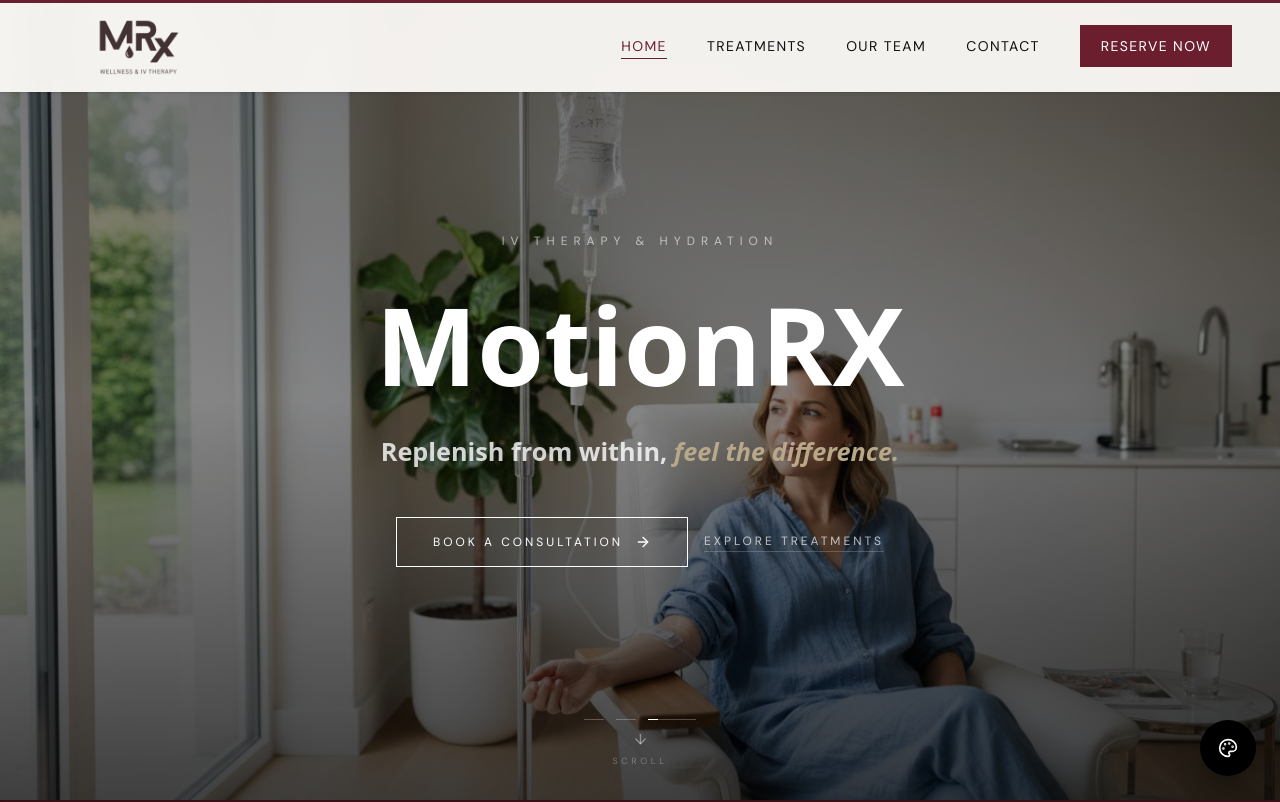
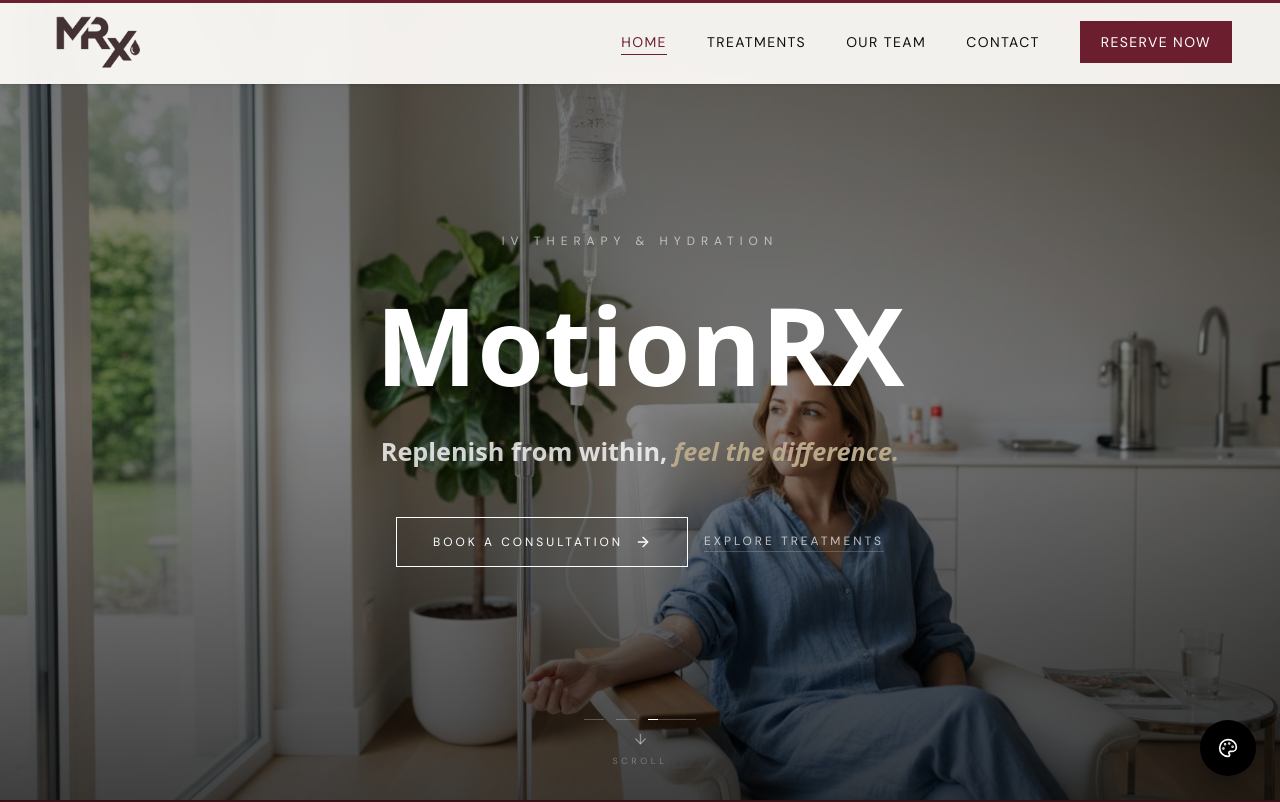
Before and after one commit to symondlibago/MYJOVIRX, a React (Vite) app: page / in a window 1280 px wide. Shown: the top 802 px of the page. Built offline with nearby package versions, Linux system fonts and the light colour scheme; a web font is replaced by a local one.

Commit message:
favicon and logo

```diff
--- a/index.html
+++ b/index.html
@@ -2,7 +2,9 @@
 <html lang="en">
   <head>
     <meta charset="UTF-8" />
-    <link rel="icon" type="image/x-icon" href="/favicon.ico" />
+    <link rel="icon" type="image/svg+xml" href="/favicon.svg" />
+    <link rel="alternate icon" type="image/png" href="/motionlogo.png" />
+    <link rel="apple-touch-icon" href="/motionlogo.png" />
     <meta name="viewport" content="width=device-width, initial-scale=1.0" />
 
     <!-- Primary SEO -->
--- a/src/components/NavBar.jsx
+++ b/src/components/NavBar.jsx
@@ -58,9 +58,9 @@
           {/* Brand logo */}
           <Link to="/" className="group flex items-center" aria-label="MotionRX home">
             <img
-              src="/1.png"
+              src="/motionlogo.png"
               alt="MotionRX — Wellness & IV Therapy"
-              className="h-10 md:h-15 w-auto object-contain"
+              className="h-8 md:h-13 w-auto object-contain"
             />
           </Link>
 
```
Also changed, not shown: public/favicon.svg (added), public/motionlogo.png (added).
